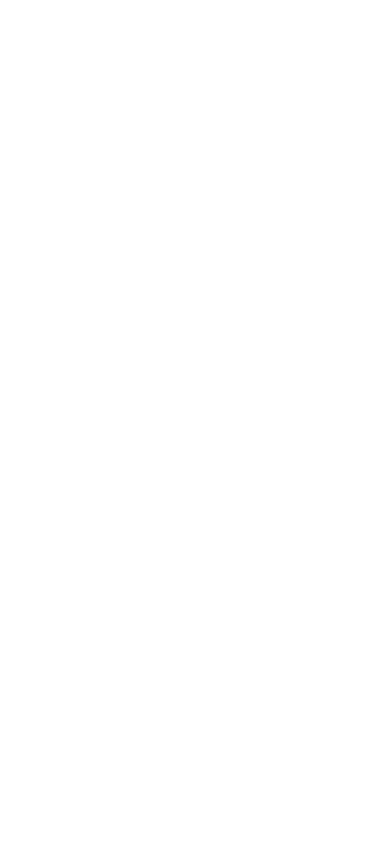
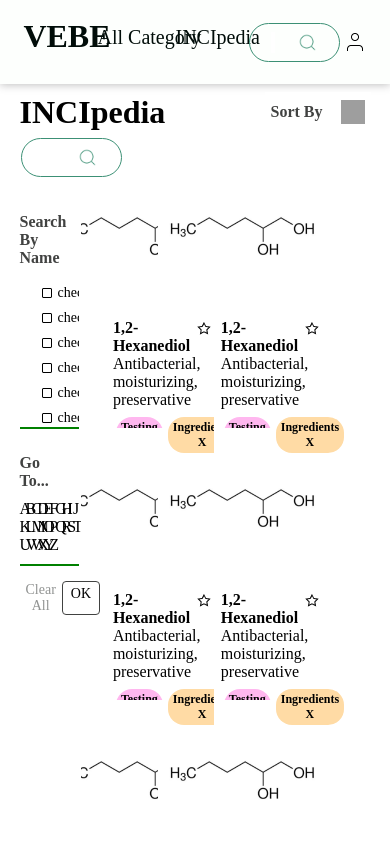
Before and after one commit to TEAM2-FORCE/force_fe, a React (Create React App) app: page /incipedia in a window 390 px wide. Before the commit this address had no page. Shown: the top 844 px of the page. Built offline with nearby package versions, Linux system fonts and the light colour scheme; grey boxes are pictures that could not be loaded.

Commit message:
refactor: 서치바 반응형으로 다시 수정 및 INCIpedia 필터칸 만들기

```diff
--- a/src/App.js
+++ b/src/App.js
@@ -5,6 +5,7 @@
 import MyPage from "./pages/MyPage";
 import ItemDetail from "./pages/ItemDetail";
 import Moisturizer from "./pages/search/Moisturizer";
+import INCIpedia from "./pages/INCIpedia";
 
 const App = () => {
   return (
@@ -15,6 +16,8 @@
         <Route path="/myPage" element={<MyPage />} />
         <Route path="/itemdetail" element={<ItemDetail />} />
         <Route path="/moisturizer" element={<Moisturizer />} />
+        <Route path="/incipedia" element={<INCIpedia />} />
+
       </Routes>
     </BrowserRouter>
   );
--- a/src/components/IngredientCard.js
+++ b/src/components/IngredientCard.js
@@ -42,7 +42,7 @@
 flex-direction: column;
 background-color: white;
 gap: 10px;
-width: 15%;
+width: 20%;
 height: 17rem;
 margin-left: 25px;
 margin-right: 25px;
@@ -68,7 +68,7 @@
 margin-left: 7px;
 
 font-family: Pretendard;
-font-size: 0.75rem;
+font-size: 1rem;
 font-style: normal;
 font-weight: 400;
 line-height: normal;
@@ -116,6 +116,7 @@
 border-radius: 1rem;
 background: var(--label-color-1, #FFB7EF);
 padding: 3px 5px 3px 5px;
+margin-right: 5px;
 `
 const Ingredients = styled.div`
 justify-content: center;
--- /dev/null
+++ b/src/components/IngredientDataSection.js
@@ -0,0 +1,39 @@
+import React from 'react'
+import { styled } from 'styled-components';
+import IngredientCard from './IngredientCard';
+
+const IngredientDataSection = () => {
+  return (
+    <Cards>
+        <IngredientCard></IngredientCard>
+        <IngredientCard></IngredientCard>
+        <IngredientCard></IngredientCard>
+        <IngredientCard></IngredientCard>
+        <IngredientCard></IngredientCard>
+        <IngredientCard></IngredientCard>
+        <IngredientCard></IngredientCard>
+        <IngredientCard></IngredientCard>
+        <IngredientCard></IngredientCard>
+        <IngredientCard></IngredientCard>
+        <IngredientCard></IngredientCard>
+        <IngredientCard></IngredientCard>
+        <IngredientCard></IngredientCard>
+        <IngredientCard></IngredientCard>
+        <IngredientCard></IngredientCard>
+        <IngredientCard></IngredientCard>
+        <IngredientCard></IngredientCard>
+        <IngredientCard></IngredientCard>
+    </Cards>
+  )
+}
+
+export default IngredientDataSection;
+
+const Cards = styled.div`
+display: flex;
+flex-wrap: wrap;
+width: 100%;
+height: 100%;
+overflow-y: scroll;
+
+`
--- a/src/components/layout/Layout.js
+++ b/src/components/layout/Layout.js
@@ -2,7 +2,7 @@
 
 export const NavContainer = styled.div`
   display: flex;
-
+  align-items: center;
   width: 100vw;
   height: 10vh;
   background: #fdfffd;
@@ -90,18 +90,16 @@
 `;
 
 export const SearchBar = styled.div`
+  width: 90%;
   display: flex;
-  justify-content: space-evenly;
-  position: absolute;
-  top: 15%;
-  width: 27%;
-  height: 1.5rem;
+  justify-content: center;
+  position: relative;
   padding: 0.5rem 1.75rem;
   align-items: center;
   gap: 0.625rem;
   border-radius: 1.25rem 1.25rem 1.25rem 1.25rem;
   border: 1px solid var(--dark, #3c9075);
-  left: 60%;
+  margin-right: 3%;
 `;
 
 export const SearchButton = styled.img`
@@ -114,10 +112,8 @@
 `;
 
 export const MyPageButton = styled.img`
-  position: absolute;
-  width: 1.5rem;
+  position: relative;
   height: 1.5rem;
-  right: 5%;
   margin-right: 0.5rem;
   top: 30%;
   &:active {
--- a/src/components/layout/Nav.js
+++ b/src/components/layout/Nav.js
@@ -3,6 +3,7 @@
 import searchIcon from "../../img/searchIcon.png";
 import myPageIcon from "../../img/myPageIcon.png";
 import { useNavigate } from 'react-router-dom';
+import { styled } from 'styled-components';
 
 const Nav = () => {
   const [isLogin, setIsLogin] = useState(true);
@@ -21,6 +22,7 @@
         <Logo onClick={logoClicked}>VEBE</Logo>
         <NavCosmetic>All Category</NavCosmetic>
         <NavINCIpedia>INCIpedia</NavINCIpedia>
+        <Right>
         <SearchBar>
           <input
             type="text"
@@ -31,8 +33,19 @@
           <SearchButton src={searchIcon} />
         </SearchBar>
         <MyPageButton src={myPageIcon} onClick={myPageClicked}/>
+        </Right>
     </NavContainer>
   )
 }
 
-export default Nav
+export default Nav;
+
+const Right = styled.div`
+  display: flex;
+  justify-content: center;
+  align-items: center;
+  position: absolute;
+  width: 30%;
+
+  right: 5%;
+`
--- /dev/null
+++ b/src/pages/INCIpedia.js
@@ -0,0 +1,290 @@
+import React, { useState } from "react";
+import styled from "styled-components";
+import { Wrapper } from "../components/layout/common";
+import Nav from "../components/layout/Nav";
+import Footer from "../components/layout/Footer";
+import { SearchBar, SearchButton, Section } from "../components/layout/Layout";
+import CheckItemList from "../components/CheckItemList";
+import arrowLeft from "../img/arrowLeft.png"
+import arrowDown from "../img/arrowDown.png"
+import searchIcon from "../img/searchIcon.png"
+import IngredientDataSection from "../components/IngredientDataSection";
+
+const INCIpedia = () => {
+  const [open, setOpen] = useState(false);
+  const [visible, setVisible] = useState(false);
+  const sortClick = () => {
+    setOpen(!open);
+    setVisible(!visible);
+  }
+  const whichArrow = () =>{
+    if(!open)return arrowLeft;
+    else return arrowDown;
+  }
+  const OKButtonClicked = () => {
+
+  }
+  const CleanButtonClicked = () => {
+
+  }
+
+  //sort버튼별
+  const mostWishlistedSort = () => {
+    console.log("1");
+  }
+  const priceLowToHighSort = () => {
+    console.log("2");
+  }
+  const priceHighToLow = () => {
+    console.log("3");
+  }
+  const abcSort = () => {
+    console.log("4");
+  }
+
+  return (
+    <Wrapper>
+      <Nav></Nav>
+
+      <Top>
+          <Left>INCIpedia</Left>
+
+          <Right onClick = {sortClick}>
+              <Text>
+                Sort By
+              </Text>
+              <IconStyled src={whichArrow()} alt="Icon"></IconStyled>
+              {visible &&
+              <SortBar>
+                <SortButton onClick={mostWishlistedSort}>Most Wishlisted</SortButton>
+                <SortButton onClick={priceLowToHighSort}>Price Low to High</SortButton>
+                <SortButton onClick={priceHighToLow}>Price High to Low</SortButton>
+                <SortButton onClick={abcSort}>ABC</SortButton>
+              </SortBar>
+              }
+
+            </Right>
+        </Top>
+
+      <Section>
+        <Center>
+          <FilterLists>
+          <Search>
+            <SearchBar>
+            <input
+              type="text"
+              placeholder="Search"
+              style={{ border:"none", height: "1.2rem", outline: "none", width: "100%"}}
+            ></input>
+            <SearchButton src={searchIcon} />
+          </SearchBar>
+          </Search>
+            <Filter>
+              <Text>Search By Name</Text>
+              <CheckItemList></CheckItemList>
+            </Filter>
+            <Filter>
+              <Text>Go To...</Text>
+              <Alphabets>
+                <Alp>A</Alp>
+                <Alp>B</Alp>
+                <Alp>C</Alp>
+                <Alp>D</Alp>
+                <Alp>E</Alp>
+                <Alp>F</Alp>
+                <Alp>G</Alp>
+                <Alp>H</Alp>
+                <Alp>I</Alp>
+                <Alp>J</Alp>
+                <Alp>K</Alp>
+                <Alp>L</Alp>
+                <Alp>M</Alp>
+                <Alp>N</Alp>
+                <Alp>O</Alp>
+                <Alp>P</Alp>
+                <Alp>Q</Alp>
+                <Alp>R</Alp>
+                <Alp>S</Alp>
+                <Alp>T</Alp>
+                <Alp>U</Alp>
+                <Alp>V</Alp>
+                <Alp>W</Alp>
+                <Alp>X</Alp>
+                <Alp>Y</Alp>
+                <Alp>Z</Alp>
+
+              </Alphabets>
+            </Filter>
+            <Decision>
+              <ClearButton onClick={CleanButtonClicked}>Clear All</ClearButton>
+              <OKButton onClick={OKButtonClicked}>OK</OKButton>
+            </Decision>
+          </FilterLists>
+
+          <Contents>
+            <IngredientDataSection></IngredientDataSection>
+          </Contents>
+
+        </Center>
+
+      </Section>
+      <Footer>
+      </Footer>
+    </Wrapper>
+  );
+};
+
+export default INCIpedia;
+
+const Top = styled.div`
+top: 0%;
+width: 100%;
+display: flex;
+justify-content: center;
+align-items: center;
+justify-content: space-between;
+float: top;
+margin-top: 2%;
+margin-bottom: 1%;
+`
+const Left = styled.div`
+float: left;
+font-family: Pretendard;
+font-size: 2rem;
+font-style: normal;
+font-weight: 700;
+line-height: normal;
+margin-left: 5%;
+`
+const Right = styled.button`
+float: right;
+font-family: Pretendard;
+font-size: 1rem;
+font-style: normal;
+font-weight: 400;
+line-height: normal;
+
+margin-right: 5%;
+border: none;
+background-color: white;
+cursor: pointer;
+display: flex;
+align-items: center;
+
+position: relative;
+`
+const Center = styled.div`
+display: flex;
+width: 90%;
+height: 100%;
+`
+
+const FilterLists = styled.div`
+float: left;
+width: 17%;
+height: 100%;
+margin-right: 0.5%;
+display: flex;
+flex-direction: column;
+`
+const Search = styled.div`
+width: 80%;
+height: 5%;
+margin: 3%;
+
+`
+const Filter = styled.div`
+border-bottom: green solid 2px;
+margin-bottom: 15px;
+`
+const Text = styled.div`
+color: var(--dark-gray, var(--dark-gray, #414241));
+font-family: Pretendard;
+font-size: 1rem;
+font-style: normal;
+font-weight: 700;
+line-height: normal;
+margin: 10px 10px 10px 0px;
+`
+const IconStyled = styled.img`
+width: 1.5rem;
+height: 1.5rem;
+margin-left: 8px;
+padding: 0;
+`
+const Decision = styled.div`
+top: 0%;
+width: 100%;
+display: flex;
+justify-content: space-between;
+`
+const ClearButton = styled.button`
+color: var(--light-grey, #919392);
+font-family: Pretendard;
+font-size: 0.875rem;
+font-style: normal;
+font-weight: 400;
+line-height: normal;
+background-color: white;
+border: none;
+`
+
+const OKButton = styled.button`
+border-radius: 0.25rem;
+border: 1px solid var(--dark-gray, #414241);
+display: flex;
+padding: 0.25rem 0.5rem;
+align-items: flex-start;
+gap: 0.25rem;
+background-color: white;
+
+font-family: Pretendard;
+font-size: 0.875rem;
+font-style: normal;
+font-weight: 400;
+line-height: normal;
+`
+const Contents = styled.div`
+width: 83%;
+height: 100%;
+margin-top: 20px;
+`
+
+const SortBar = styled.div`
+position: absolute;
+justify-content: center;
+align-items: center;
+top: 100%;
+right: 0%;
+width: 13rem;
+height: 13rem;
+`
+
+const SortButton = styled.button`
+display: flex;
+justify-content: center;
+align-items: center;
+height: 25%;
+width: 100%;
+border: none;
+
+background-color: white;
+border-bottom: 1px solid black;
+
+font-family: Pretendard;
+font-size: 1rem;
+font-style: normal;
+font-weight: 400;
+line-height: normal;
+`
+
+const Alphabets = styled.div`
+width: 100%;
+display: flex;
+flex-wrap: wrap;
+margin-bottom: 10px;
+`
+const Alp = styled.div`
+width: 10%;
+
+`
```
